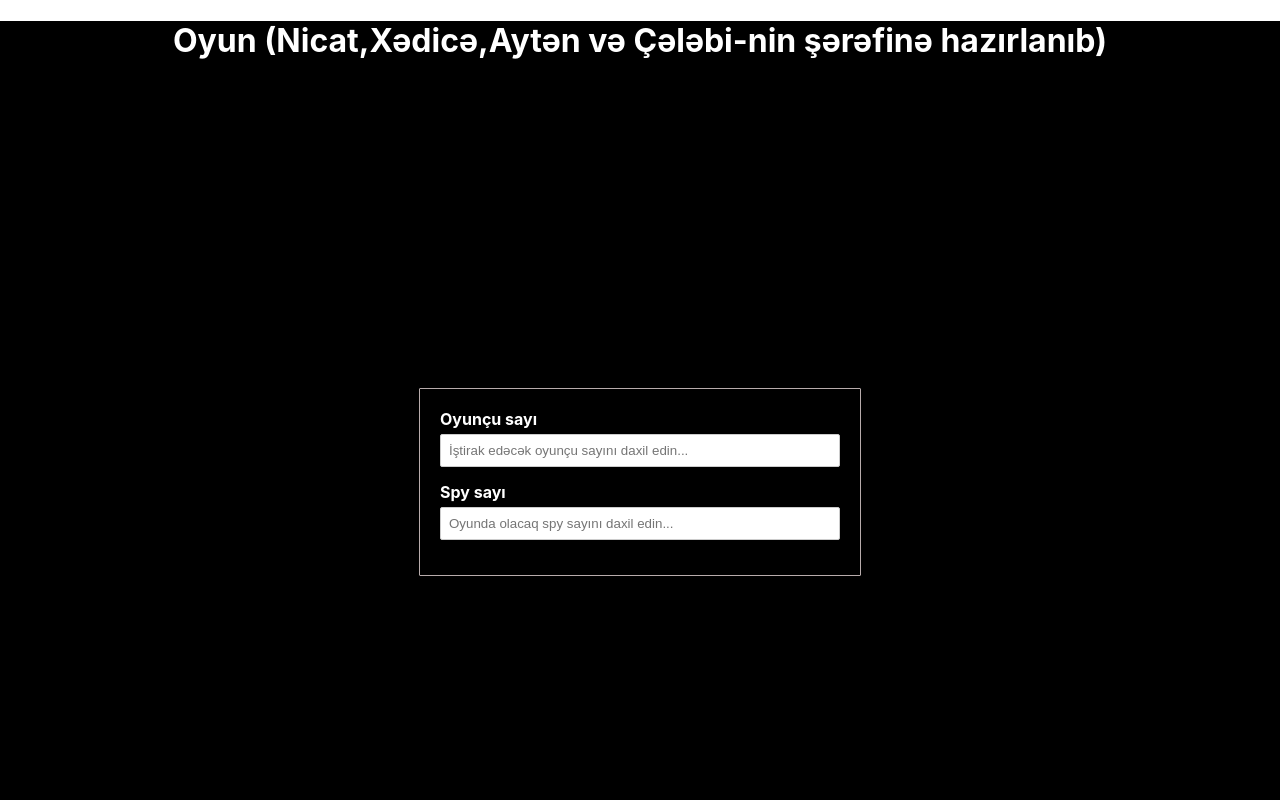
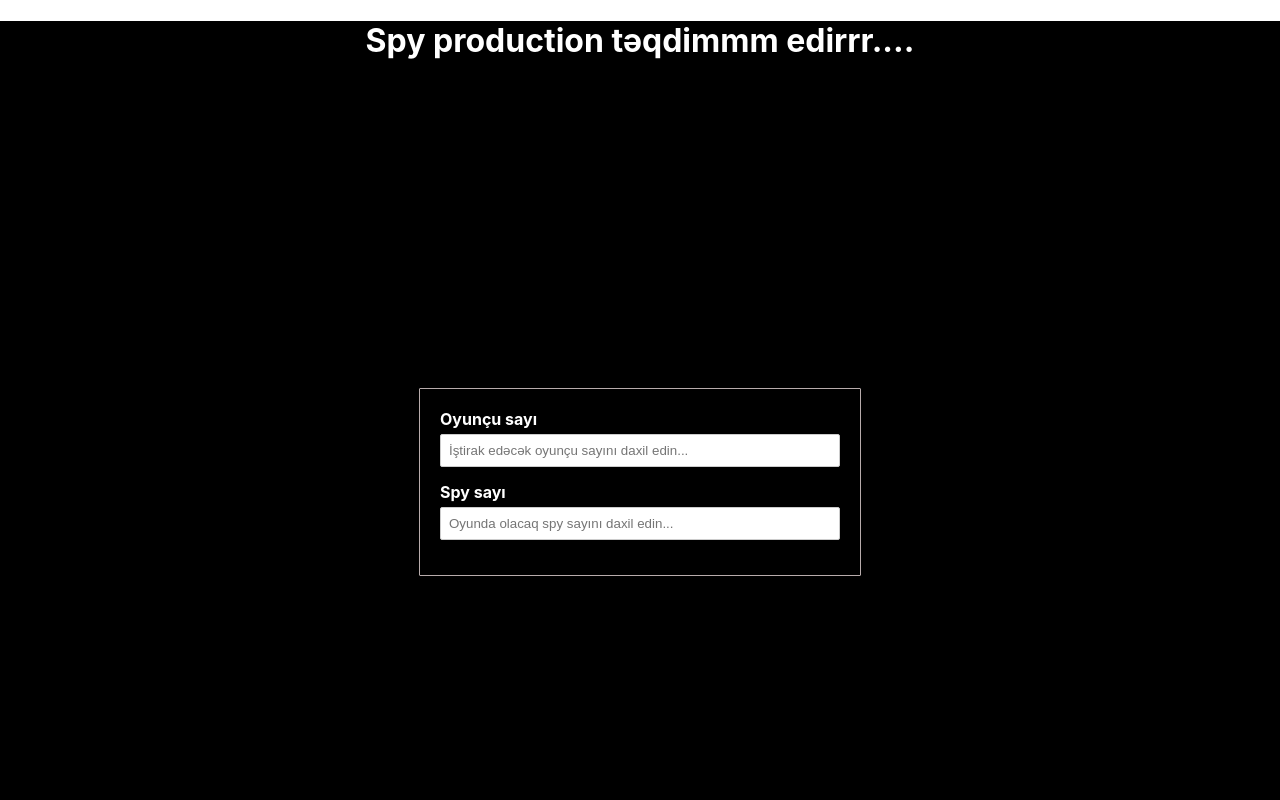
Before and after one commit to memmedov-karim/spay-game, a React (Create React App) app: page / in a window 1280 px wide. Shown: the top 800 px of the page. Built offline with nearby package versions, Linux system fonts and the light colour scheme.

Commit message:
Update Home.jsx

```diff
--- a/src/pages/Home/Home.jsx
+++ b/src/pages/Home/Home.jsx
@@ -6,7 +6,7 @@ import './Home.css';
 export default function Home() {
   return (
     <div style={{backgroundColor:"black"}} >
-      <h1 style={{ textAlign: "center",color:"white" }}>Oyun (Nicat,Xədicə,Aytən və Çələbi-nin şərəfinə hazırlanıb)</h1>
+      <h1 style={{ textAlign: "center",color:"white" }}>Spy production təqdimmm edirrr....</h1>
       <div className='home'>
         <Form />
       </div>
```
